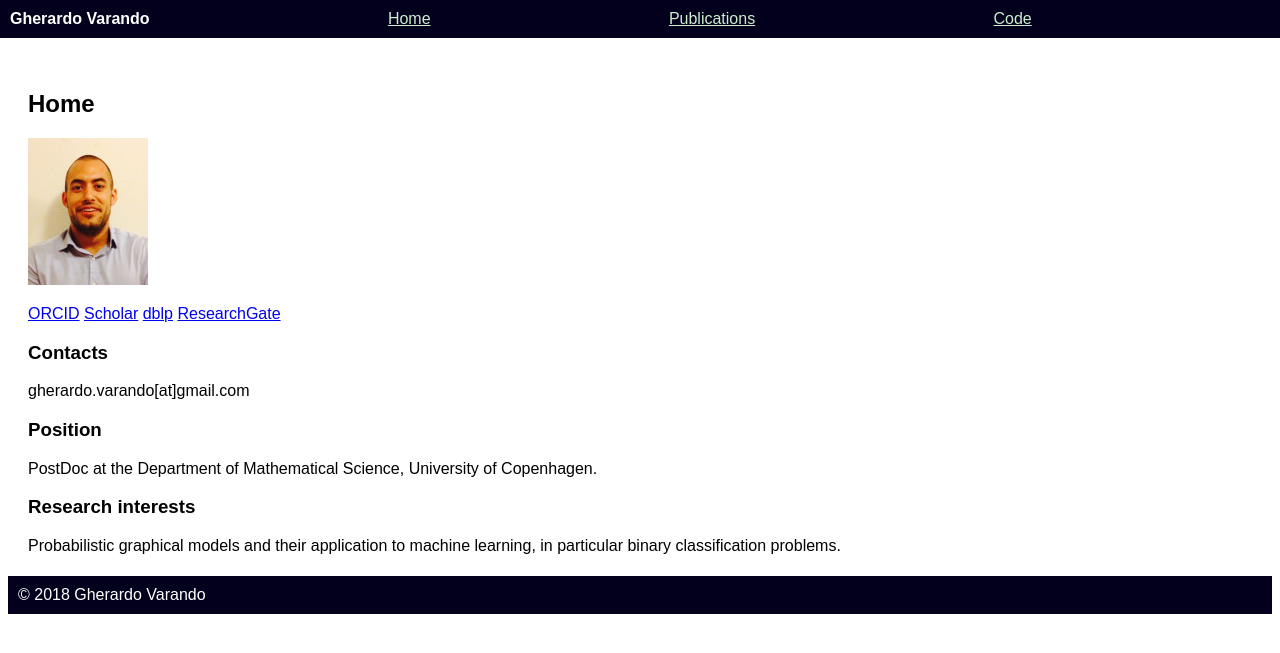
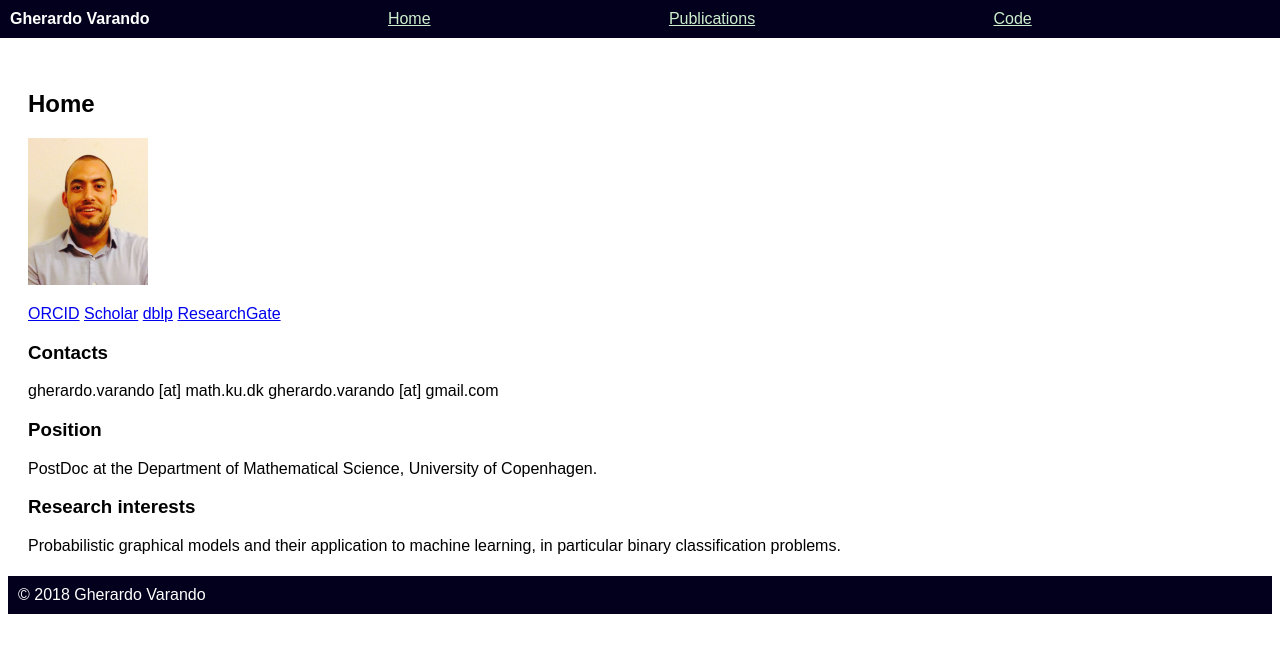
Before and after one commit to gherardovarando/gherardovarando.github.io, a Jekyll site: the page built from index.md, in a window 1280 px wide. Shown: the top 653 px of the page. Built offline with Jekyll 4.4.1, drawn with Linux system fonts in a browser that asks for light colours; nearby versions of some CDN libraries.

Commit message:
[upd] email addr

```diff
--- a/index.md
+++ b/index.md
@@ -12,7 +12,8 @@ title: Home
 
 ### Contacts
 
-gherardo.varando[at]gmail.com
+gherardo.varando [at] math.ku.dk
+gherardo.varando [at] gmail.com
 
 ### Position
 
```
